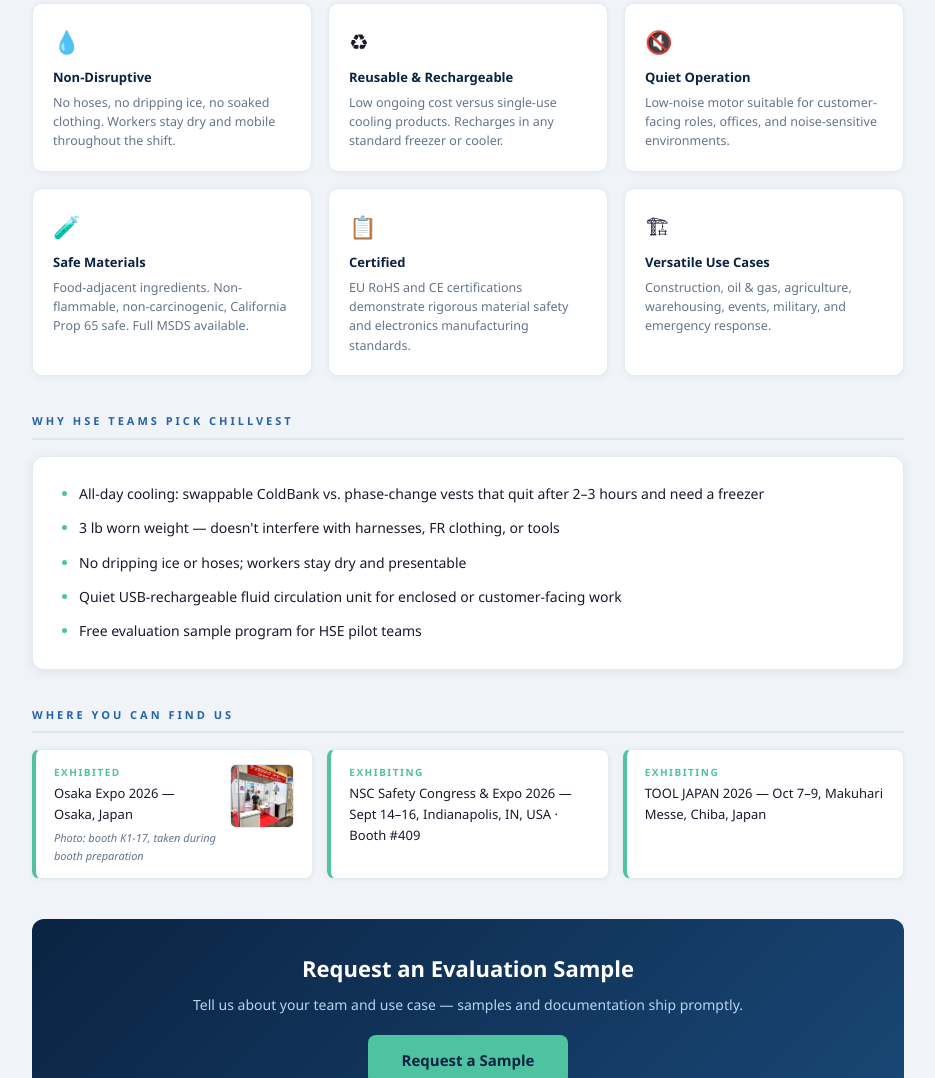
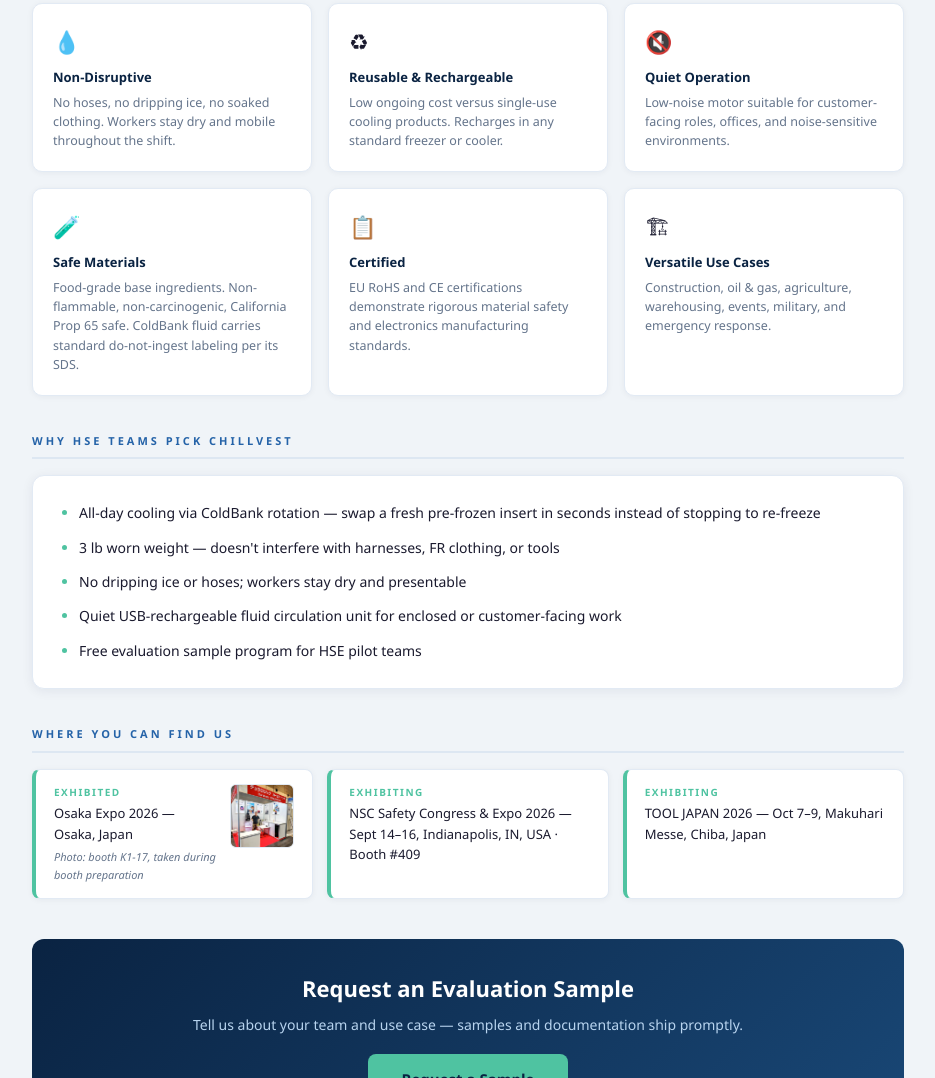
Before and after one commit to edwardwu-duralogic/chillvest, a plain HTML site: page docs/chillvest_hse.html in a window 1280 px wide. Shown: the part 2189-3267 px from the top of the page, without its empty margins (172-1107 px from the left). Drawn offline with Linux system fonts and the light colour scheme.

Commit message:
fix: align claims — food-grade/do-not-ingest coolant wording; remove 'vs phase-change vests' self-contradiction

```diff
--- a/docs/chillvest_hse.html
+++ b/docs/chillvest_hse.html
@@ -256,14 +256,14 @@
     <div class="point-card"><div class="point-icon">&#128167;</div><h4>Non-Disruptive</h4><p>No hoses, no dripping ice, no soaked clothing. Workers stay dry and mobile throughout the shift.</p></div>
     <div class="point-card"><div class="point-icon">&#9851;</div><h4>Reusable &amp; Rechargeable</h4><p>Low ongoing cost versus single-use cooling products. Recharges in any standard freezer or cooler.</p></div>
     <div class="point-card"><div class="point-icon">&#128263;</div><h4>Quiet Operation</h4><p>Low-noise motor suitable for customer-facing roles, offices, and noise-sensitive environments.</p></div>
-    <div class="point-card"><div class="point-icon">&#129514;</div><h4>Safe Materials</h4><p>Food-adjacent ingredients. Non-flammable, non-carcinogenic, California Prop 65 safe. Full MSDS available.</p></div>
+    <div class="point-card"><div class="point-icon">&#129514;</div><h4>Safe Materials</h4><p>Food-grade base ingredients. Non-flammable, non-carcinogenic, California Prop 65 safe. ColdBank fluid carries standard do-not-ingest labeling per its SDS.</p></div>
     <div class="point-card"><div class="point-icon">&#128203;</div><h4>Certified</h4><p>EU RoHS and CE certifications demonstrate rigorous material safety and electronics manufacturing standards.</p></div>
     <div class="point-card"><div class="point-icon">&#127959;</div><h4>Versatile Use Cases</h4><p>Construction, oil &amp; gas, agriculture, warehousing, events, military, and emergency response.</p></div>
   </div>
 
   <div class="section-title">Why HSE Teams Pick ChillVest</div>
   <ul class="values">
-    <li>All-day cooling: swappable ColdBank vs. phase-change vests that quit after 2&ndash;3 hours and need a freezer</li>
+    <li>All-day cooling via ColdBank rotation &mdash; swap a fresh pre-frozen insert in seconds instead of stopping to re-freeze</li>
     <li>3 lb worn weight &mdash; doesn't interfere with harnesses, FR clothing, or tools</li>
     <li>No dripping ice or hoses; workers stay dry and presentable</li>
     <li>Quiet USB-rechargeable fluid circulation unit for enclosed or customer-facing work</li>
```
Also changed, not shown: docs/chillvest.html (+1 -1 lines), docs/chillvest_distributor.html (+2 -2 lines), docs/chillvest_general.html (+2 -2 lines), docs/chillvest_oem.html (+1 -1 lines), docs/chillvest_partner.html (+1 -1 lines), docs/chillvest_procurement.html (+1 -1 lines).
